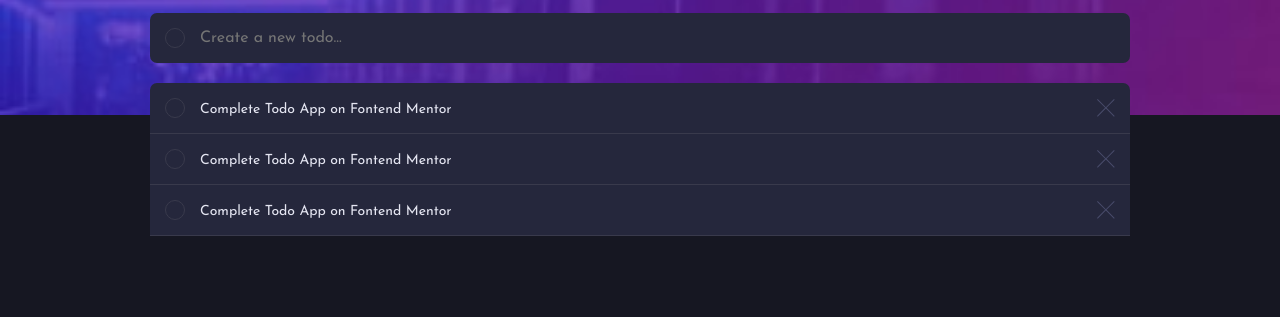
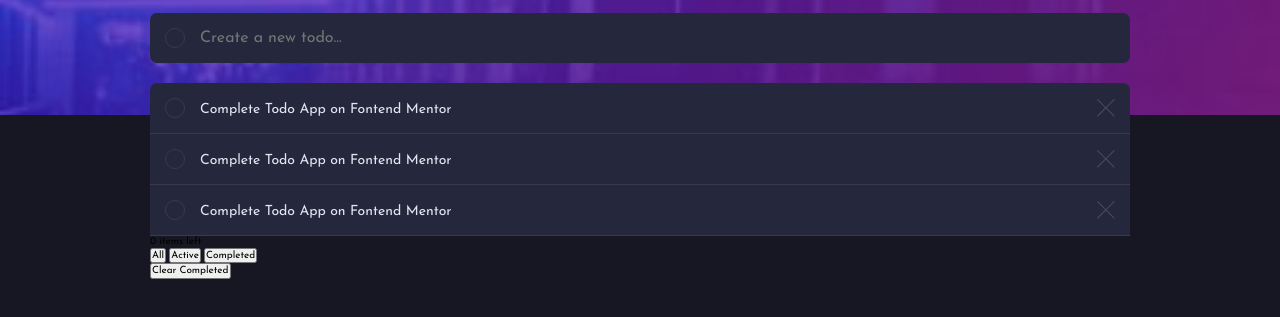
Before and after one commit to Imoyemi-1/Todo-list-App, a plain HTML site: page index.html in a window 1280 px wide. Shown: the part 125-442 px from the top of the page. Drawn offline with Linux system fonts and the light colour scheme.

Commit message:
Added html for todo toggle active state

```diff
--- a/index.html
+++ b/index.html
@@ -81,13 +81,20 @@
             <button class="remove-todo-btn">
               <img
                 src="images/icon-cross.svg"
-                alt=""
+                alt="remove todo"
               />
             </button>
           </li>
         </ul>
         <div id="toggle-todo-section-container">
           <!-- todo: add item later when styling -->
+          <p id="todolist-counter"><span id="count-num">0</span> items left</p>
+          <div id="todo-active-state-toggle">
+            <button id="all-btn">All</button>
+            <button id="active-btn">Active</button>
+            <button id="completed-btn">Completed</button>
+          </div>
+          <button id="clear-completed-btn">Clear Completed</button>
         </div>
       </div>
     </section>
```
